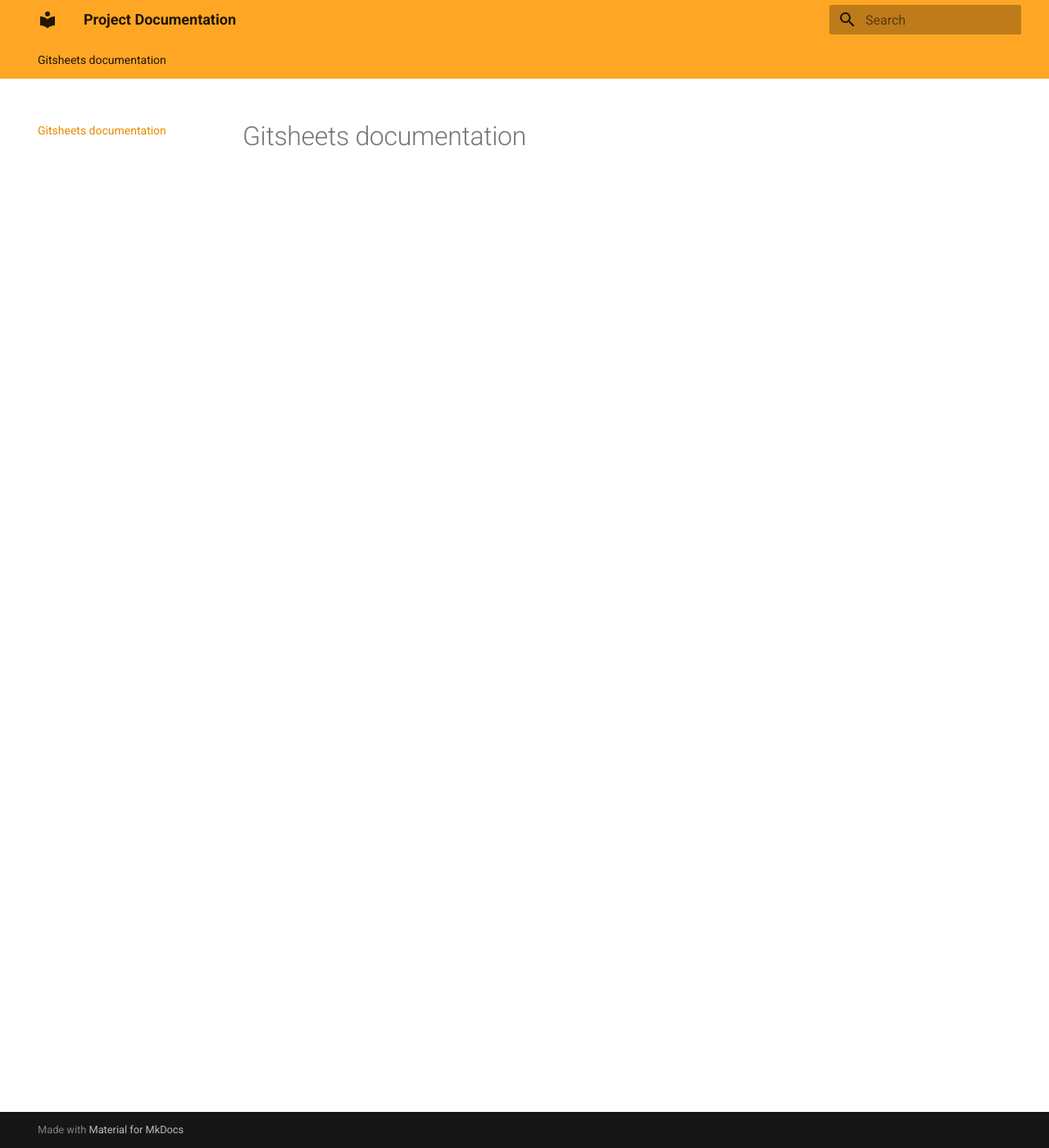
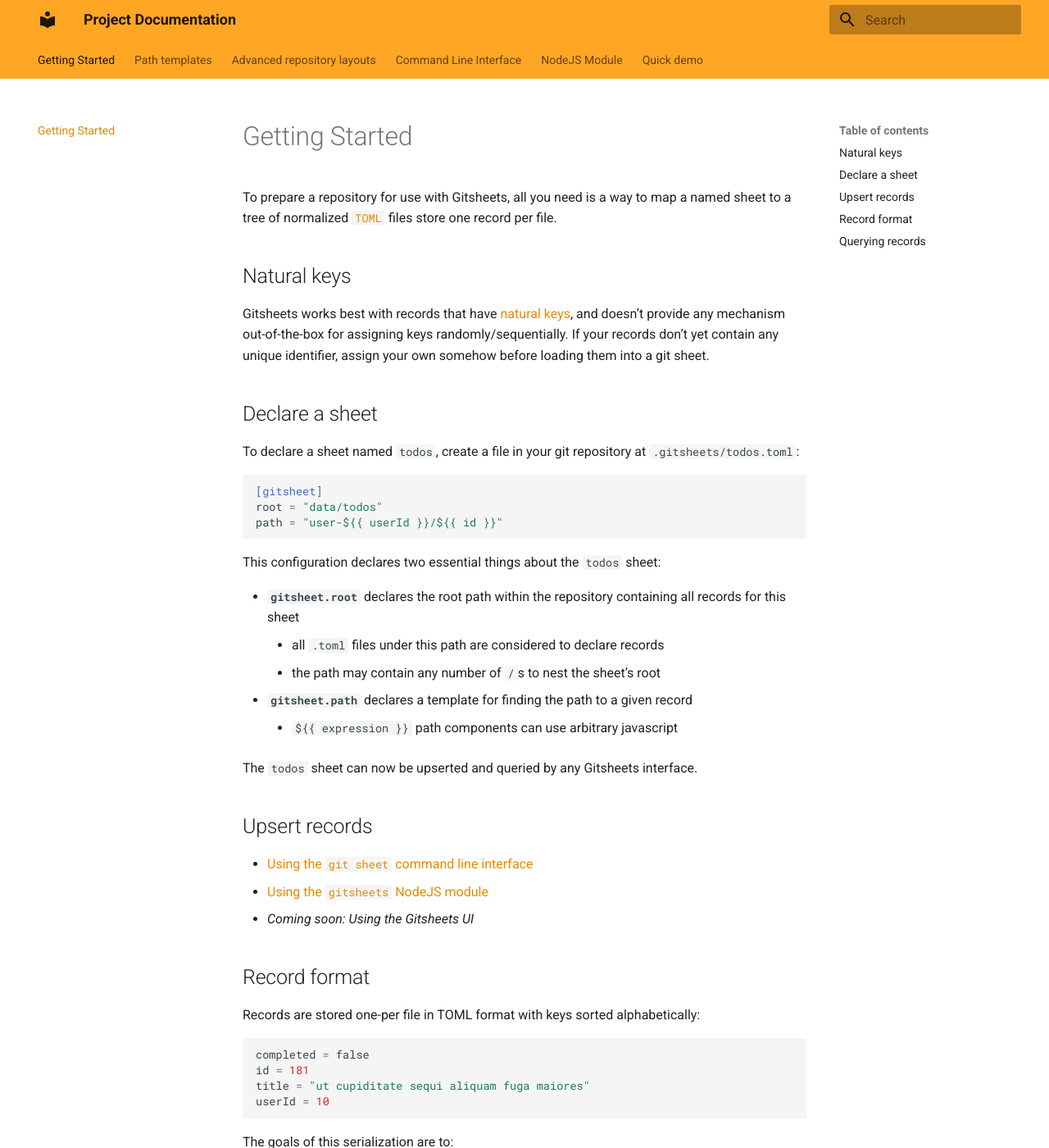
Before and after one commit to JarvusInnovations/gitsheets, an MkDocs documentation site: the page built from docs/README.md, in a window 1280 px wide and 1400 px high. Shown: the whole window at 82% size. Built offline with MkDocs 1.6.1 and Material for MkDocs 9.7.7, drawn with Linux system fonts in a browser that asks for light colours; nearby versions of some CDN libraries; some of the changed text lies outside the part shown.

Commit message:
docs: add initial set of documentation

````diff
--- a/docs/README.md
+++ b/docs/README.md
@@ -1 +1,56 @@
-# Gitsheets documentation
+# Getting Started
+
+To prepare a repository for use with Gitsheets, all you need is a way to map a named sheet to a tree of normalized [`TOML`](https://toml.io/) files store one record per file.
+
+## Natural keys
+
+Gitsheets works best with records that have [natural keys](https://en.wikipedia.org/wiki/Natural_key), and doesn't provide any mechanism out-of-the-box for assigning keys randomly/sequentially. If your records don't yet contain any unique identifier, assign your own somehow before loading them into a git sheet.
+
+## Declare a sheet
+
+To declare a sheet named `todos`, create a file in your git repository at `.gitsheets/todos.toml`:
+
+```toml
+[gitsheet]
+root = "data/todos"
+path = "user-${{ userId }}/${{ id }}"
+```
+
+This configuration declares two essential things about the `todos` sheet:
+
+- **`gitsheet.root`** declares the root path within the repository containing all records for this sheet
+    - all `.toml` files under this path are considered to declare records
+    - the path may contain any number of `/`s to nest the sheet's root
+- **`gitsheet.path`** declares a template for finding the path to a given record
+    - `${{ expression }}` path components can use arbitrary javascript
+
+The `todos` sheet can now be upserted and queried by any Gitsheets interface.
+
+## Upsert records
+
+- [Using the `git sheet` command line interface](./cli/)
+- [Using the `gitsheets` NodeJS module](./nodejs/)
+- *Coming soon: Using the Gitsheets UI*
+
+## Record format
+
+Records are stored one-per file in TOML format with keys sorted alphabetically:
+
+```toml
+completed = false
+id = 181
+title = "ut cupiditate sequi aliquam fuga maiores"
+userId = 10
+```
+
+The goals of this serialization are to:
+
+- Consistently render records to a normal form, such that identical record content will produce the same content hash
+- Be decently readable in text and diff form
+- Be easy to hand-edit
+- Store basic data types consistently
+- Generate minimal diff noise
+
+## Querying records
+
+- Path templates are indexes
--- /dev/null
+++ b/docs/nodejs/README.md
@@ -0,0 +1,5 @@
+# Getting started
+
+```bash
+npm install --save gitsheets
+```
--- a/mkdocs.yml
+++ b/mkdocs.yml
@@ -26,6 +26,7 @@
   - pymdownx.inlinehilite
   - pymdownx.tasklist:
       custom_checkbox: true
+  - pymdownx.tabbed
   - pymdownx.superfences:
       custom_fences:
         - name: mermaid
````
Also changed, not shown: docs/advanced-layouts.md (added, +68 -0 lines), docs/cli/README.md (added, +11 -0 lines), docs/path-templates.md (added, +164 -0 lines), docs/quick-demo.md (added, +41 -0 lines), docs/.pages (added), docs/cli/.pages (added), docs/nodejs/.pages (added).
